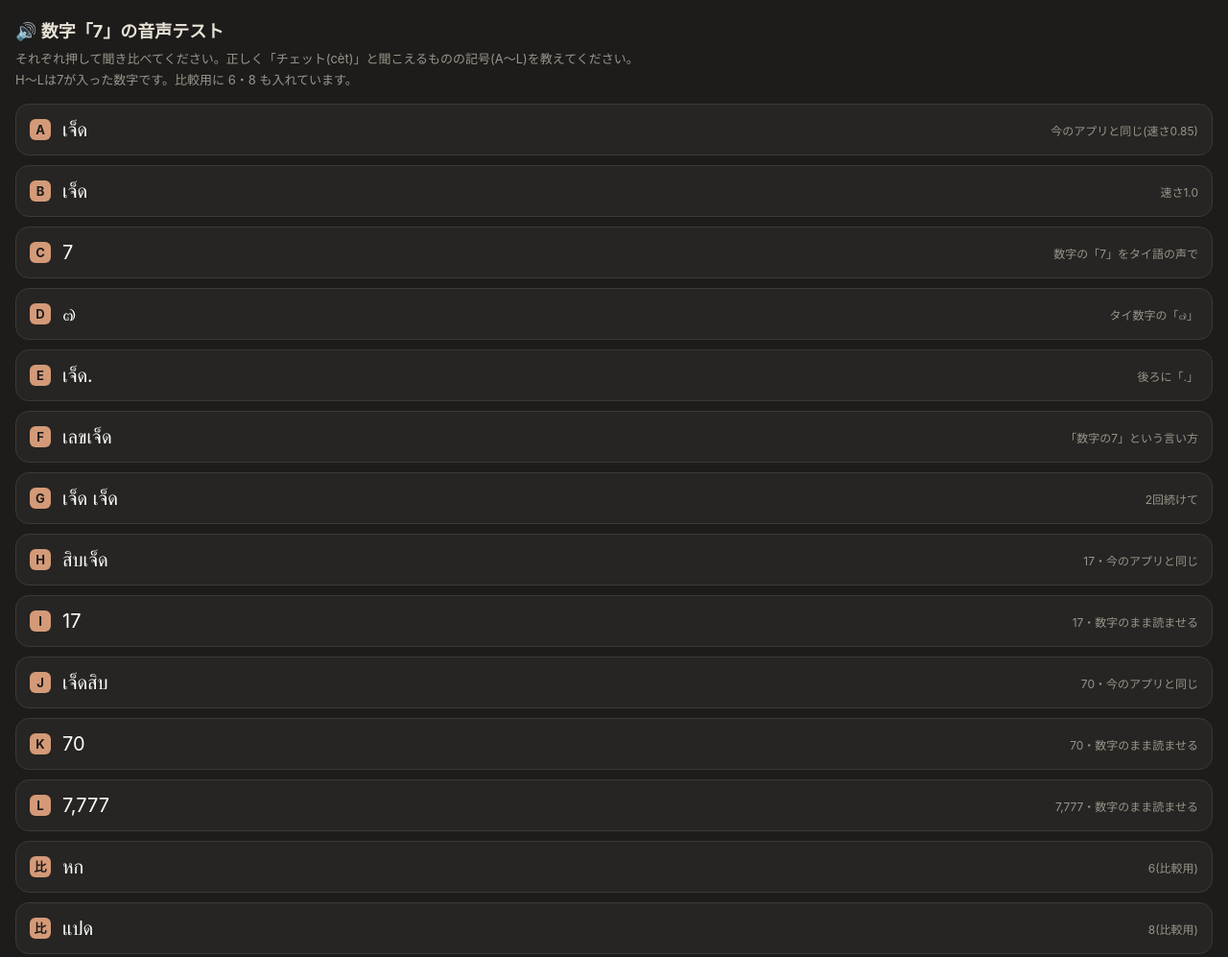
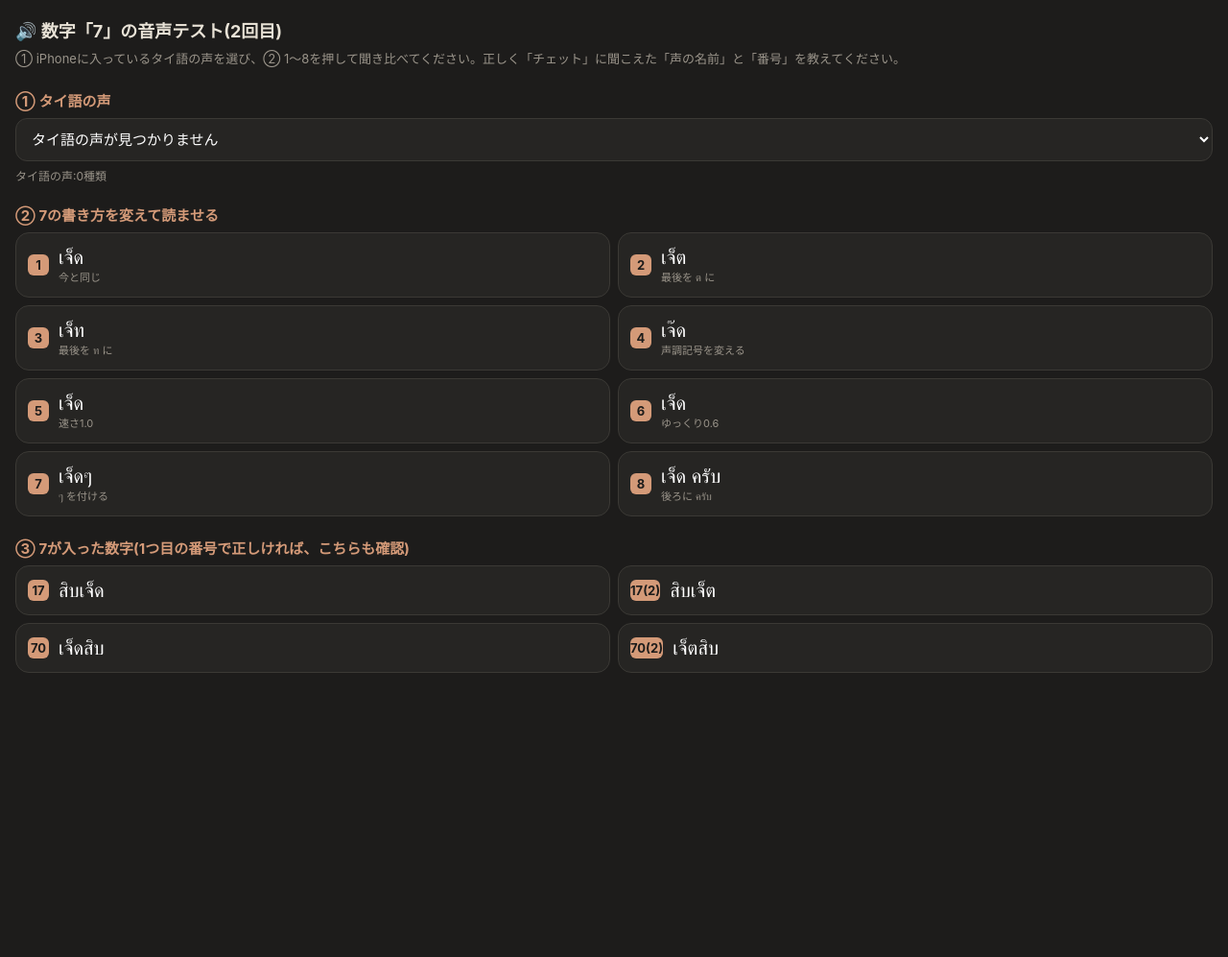
Before and after one commit to likklemore1126/paythai, a plain HTML site: page tts-test.html in a window 1280 px wide. Shown: the whole page at 96% size. After the commit the page ends 800 px from the top, so only its background shows below. Drawn offline with Linux system fonts and the light colour scheme.

Commit message:
7の音声テスト2回目(声の選択と書き方の違い)
Co-Authored-By: Claude Opus 5.5 <noreply@anthropic.com>
Claude-Session: https://claude.ai/code/session_01943EUCWJXEw4xvu6FgakSF

```diff
--- a/tts-test.html
+++ b/tts-test.html
@@ -5,33 +5,47 @@
 <style>
 body{margin:0;padding:18px 16px 40px;background:#1d1c1b;color:#e8e2d6;font-family:-apple-system,"Hiragino Sans",sans-serif;}
 h1{font-size:18px;margin:0 0 6px}
-p{font-size:13px;color:#9a948a;line-height:1.7;margin:0 0 14px}
-button{display:flex;width:100%;align-items:center;gap:12px;margin:0 0 10px;padding:14px;border-radius:14px;border:1px solid #3b3935;background:#262523;color:#fff;font-size:16px;text-align:left;font-family:inherit}
-b{display:inline-block;min-width:22px;height:22px;line-height:22px;text-align:center;border-radius:6px;background:#d49a78;color:#1d1c1b;font-size:13px}
-small{color:#9a948a;font-size:12px;margin-left:auto}
+h2{font-size:15px;margin:22px 0 8px;color:#d49a78}
+p{font-size:13px;color:#9a948a;line-height:1.7;margin:0 0 12px}
+select{width:100%;padding:12px;border-radius:12px;background:#262523;color:#fff;border:1px solid #3b3935;font-size:15px}
+.g{display:grid;grid-template-columns:1fr 1fr;gap:8px}
+button{display:flex;align-items:center;gap:10px;padding:13px 12px;border-radius:14px;border:1px solid #3b3935;background:#262523;color:#fff;font-size:15px;text-align:left;font-family:inherit}
+b{display:inline-block;min-width:22px;height:22px;line-height:22px;text-align:center;border-radius:6px;background:#d49a78;color:#1d1c1b;font-size:13px;flex-shrink:0}
+span.t{font-size:20px}
+small{display:block;color:#9a948a;font-size:11px}
+#vinfo{font-size:12px;color:#9a948a;margin-top:6px}
 </style></head><body>
-<h1>🔊 数字「7」の音声テスト</h1>
-<p>それぞれ押して聞き比べてください。正しく「チェット(cèt)」と聞こえるものの記号(A〜L)を教えてください。<br>H〜Lは7が入った数字です。比較用に 6・8 も入れています。</p>
-<div id="list"></div>
+<h1>🔊 数字「7」の音声テスト(2回目)</h1>
+<p>① iPhoneに入っているタイ語の声を選び、② 1〜8を押して聞き比べてください。正しく「チェット」に聞こえた「声の名前」と「番号」を教えてください。</p>
+<h2>① タイ語の声</h2>
+<select id="voice"></select>
+<div id="vinfo"></div>
+<h2>② 7の書き方を変えて読ませる</h2>
+<div class="g" id="list"></div>
+<h2>③ 7が入った数字(1つ目の番号で正しければ、こちらも確認)</h2>
+<div class="g" id="list2"></div>
 <script>
 const T=[
- ['A','เจ็ด','今のアプリと同じ(速さ0.85)',0.85],
- ['B','เจ็ด','速さ1.0',1.0],
- ['C','7','数字の「7」をタイ語の声で',0.85],
- ['D','๗','タイ数字の「๗」',0.85],
- ['E','เจ็ด.','後ろに「.」',0.85],
- ['F','เลขเจ็ด','「数字の7」という言い方',0.85],
- ['G','เจ็ด เจ็ด','2回続けて',0.85],
- ['H','สิบเจ็ด','17・今のアプリと同じ',0.85],
- ['I','17','17・数字のまま読ませる',0.85],
- ['J','เจ็ดสิบ','70・今のアプリと同じ',0.85],
- ['K','70','70・数字のまま読ませる',0.85],
- ['L','7,777','7,777・数字のまま読ませる',0.85],
- ['比','หก','6(比較用)',0.85],
- ['比','แปด','8(比較用)',0.85]
+ ['1','เจ็ด','今と同じ'],
+ ['2','เจ็ต','最後を ต に'],
+ ['3','เจ็ท','最後を ท に'],
+ ['4','เจ๊ด','声調記号を変える'],
+ ['5','เจ็ด','速さ1.0',1.0],
+ ['6','เจ็ด','ゆっくり0.6',0.6],
+ ['7','เจ็ดๆ','ๆ を付ける'],
+ ['8','เจ็ด ครับ','後ろに ครับ'],
 ];
-function speak(text,rate){const syn=window.speechSynthesis;if(!syn)return;syn.cancel();const u=new SpeechSynthesisUtterance(text);u.lang='th-TH';u.rate=rate;const v=(syn.getVoices()||[]).find(v=>v.lang&&v.lang.toLowerCase().startsWith('th'));if(v)u.voice=v;syn.speak(u);}
-document.getElementById('list').innerHTML=T.map((t,i)=>`<button onclick="speak(T[${i}][1],T[${i}][3])"><b>${t[0]}</b><span style="font-size:20px">${t[1]}</span><small>${t[2]}</small></button>`).join('');
-speechSynthesis.getVoices();
+const T2=[['17','สิบเจ็ด'],['17(2)','สิบเจ็ต'],['70','เจ็ดสิบ'],['70(2)','เจ็ตสิบ']];
+let voices=[];
+function load(){
+  voices=(speechSynthesis.getVoices()||[]).filter(v=>v.lang&&v.lang.toLowerCase().startsWith('th'));
+  const sel=document.getElementById('voice');
+  sel.innerHTML=voices.length?voices.map((v,i)=>`<option value="${i}">${v.name}(${v.lang}${v.localService?'':'・オンライン'})</option>`).join(''):'<option>タイ語の声が見つかりません</option>';
+  document.getElementById('vinfo').textContent=`タイ語の声:${voices.length}種類`;
+}
+speechSynthesis.onvoiceschanged=load; load(); setTimeout(load,800);
+function speak(text,rate){const syn=speechSynthesis;syn.cancel();const u=new SpeechSynthesisUtterance(text);u.lang='th-TH';u.rate=rate||0.85;const v=voices[+document.getElementById('voice').value];if(v)u.voice=v;syn.speak(u);}
+document.getElementById('list').innerHTML=T.map((t,i)=>`<button onclick="speak(T[${i}][1],T[${i}][3])"><b>${t[0]}</b><div><span class="t">${t[1]}</span><small>${t[2]}</small></div></button>`).join('');
+document.getElementById('list2').innerHTML=T2.map((t,i)=>`<button onclick="speak(T2[${i}][1])"><b>${t[0]}</b><span class="t">${t[1]}</span></button>`).join('');
 </script>
 </body></html>
```
